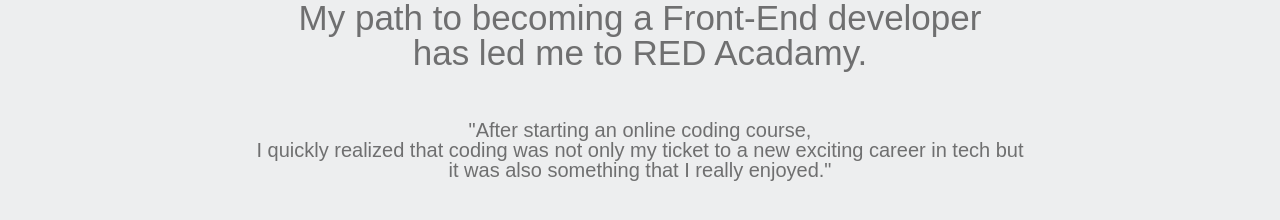
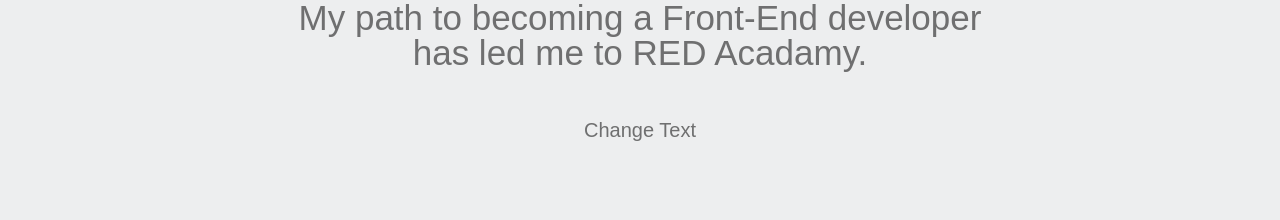
Before and after one commit to Cruick/Red-Project-1, a plain HTML site: page index.html in a window 1280 px wide. Shown: the part 652-872 px from the top of the page. Drawn offline with Linux system fonts and the light colour scheme; a web font is replaced by a local one.

Commit message:
added JS

```diff
--- /dev/null
+++ b/scripts.js
@@ -0,0 +1,3 @@
+var thirdParagraph = document.getElementsByClassName('third-paragraph')
+console.log(thirdParagraph)
+thirdParagraph[0].innerHTML = 'Change Text'
```
Also changed, not shown: index.html (+4 -0 lines).
